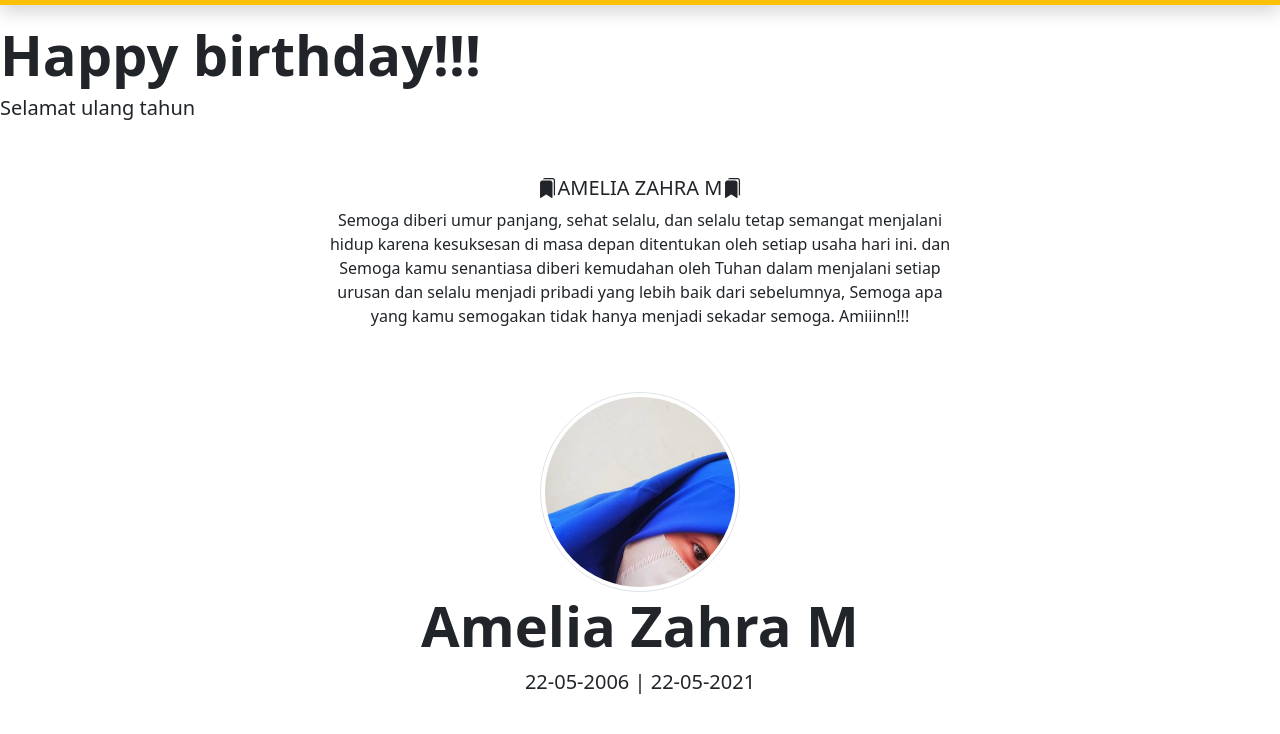
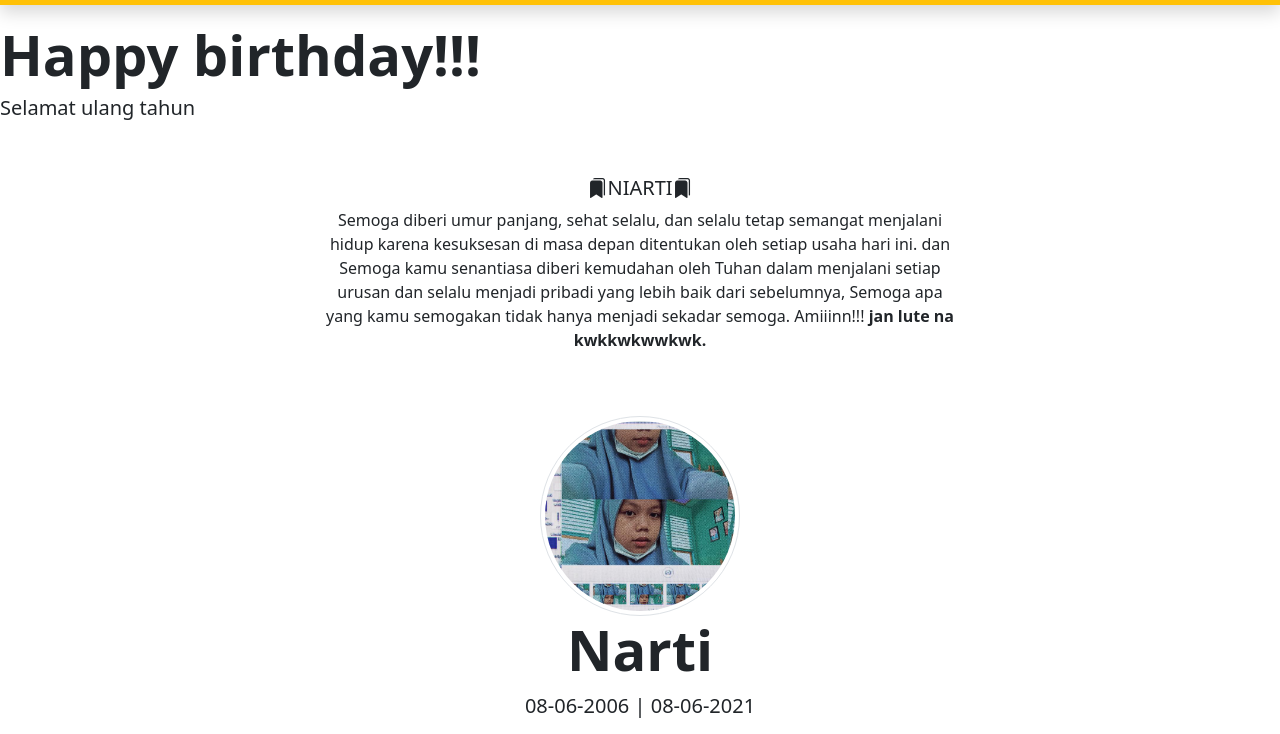
Before and after one commit to studentInformationn/HappyBirthday.com, a plain HTML site: page index.html in a window 1280 px wide. Shown: the part 51-785 px from the top of the page. Drawn offline with nearby package versions, Linux system fonts and the light colour scheme.

Commit message:
mengganti file niar

```diff
--- a/index.html
+++ b/index.html
@@ -8,7 +8,7 @@
     <!-- Bootstrap CSS -->
     <link href="https://cdn.jsdelivr.net/npm/bootstrap@5.0.2/dist/css/bootstrap.min.css" rel="stylesheet" integrity="sha384-EVSTQN3/azprG1Anm3QDgpJLIm9Nao0Yz1ztcQTwFspd3yD65VohhpuuCOmLASjC" crossorigin="anonymous" />
 
-    <title>Hbd Amelll!!</title>
+    <title>Hbd Niar!!</title>
 
     <!-- icon -->
     <link rel="stylesheet" href="https://cdn.jsdelivr.net/npm/bootstrap-icons@1.5.0/font/bootstrap-icons.css" />
@@ -38,13 +38,14 @@
       <h5>Selamat ulang tahun</h5>
       <br />
       <br />
-      <h2 class="lead text-center"><i class="bi bi-bookmarks-fill"></i>AMELIA ZAHRA M<i class="bi bi-bookmarks-fill"></i></h2>
+      <h2 class="lead text-center"><i class="bi bi-bookmarks-fill"></i><strong>NIARTI</strong><i class="bi bi-bookmarks-fill"></i></h2>
 
       <div class="row justify-content-center text-center">
         <div class="col-md-6">
           <p>
             Semoga diberi umur panjang, sehat selalu, dan selalu tetap semangat menjalani hidup karena kesuksesan di masa depan ditentukan oleh setiap usaha hari ini. dan Semoga kamu senantiasa diberi kemudahan oleh Tuhan dalam menjalani
             setiap urusan dan selalu menjadi pribadi yang lebih baik dari sebelumnya, Semoga apa yang kamu semogakan tidak hanya menjadi sekadar semoga. Amiiinn!!!
+            <strong>jan lute na kwkkwkwwkwk.</strong>
           </p>
         </div>
       </div>
@@ -54,9 +55,10 @@
     <br />
     <!-- jumbotron 2 -->
     <section class="foto text-center">
-      <img src="img/amel.jpg" alt="Amelia Zahra M" width="200" class="rounded-circle img-thumbnail" />
-      <h1 class="display-4 fw-bold">Amelia Zahra M</h1>
-      <p class="lead">22-05-2006 | 22-05-2021</p>
+      <img src="img/niar.jpg" alt="Niar" width="200" class="rounded-circle img-thumbnail" />
+      <h1 class="display-4 fw-bold">Narti</h1>
+      <p class="lead">08-06-2006 | 08-06-2021</p>
+      <p>15 Tahunn yeyyy!!</p>
     </section>
     <!-- akhir jumbotron 2 -->
     <br />
```
Also changed, not shown: img/niar.jpg (added).
